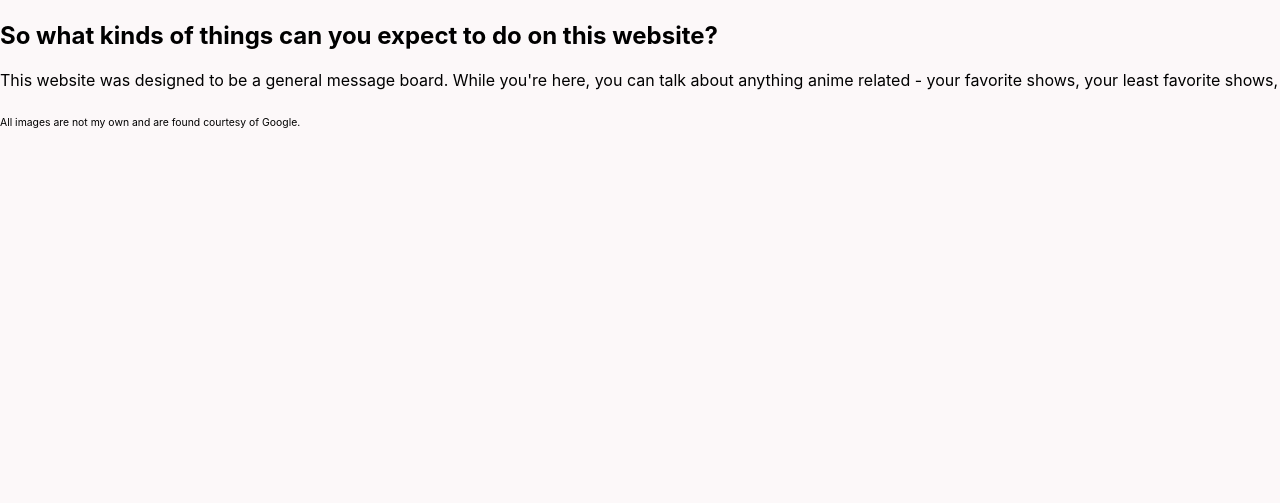
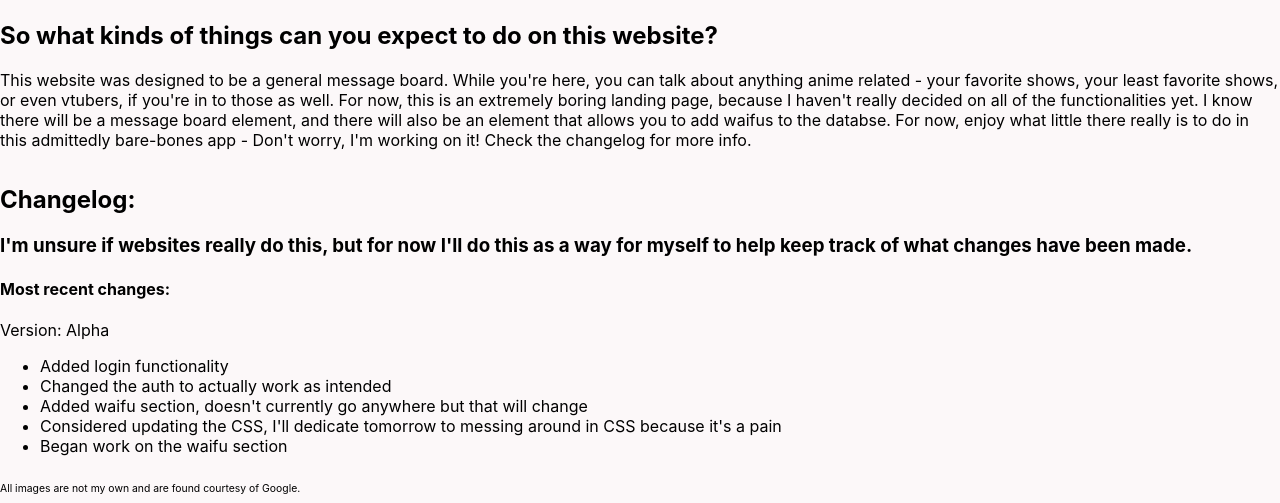
Before and after one commit to gclancy121/message-board-frontend, a React (Create React App) app: page / in a window 1280 px wide. Shown: the part 585-1088 px from the top of the page. Before the commit the page ends 800 px from the top, so only its background shows below. Built offline with nearby package versions, Linux system fonts and the light colour scheme.

Commit message:
finished today's work

```diff
--- a/src/components/LandingPage.js
+++ b/src/components/LandingPage.js
@@ -24,7 +24,23 @@ function LandingPage () {
         </div>
         <div className='site-info'>
             <h2>So what kinds of things can you expect to do on this website?</h2>
-            <p>This website was designed to be a general message board. While you're here, you can talk about anything anime related - your favorite shows, your least favorite shows, </p>
+                <p>This website was designed to be a general message board. While you're here, you can talk about anything anime related - your favorite shows, your least favorite shows, or even vtubers, if you're in to those as well.
+                For now, this is an extremely boring landing page, because I haven't really decided on all of the functionalities yet. I know there will be a message board element, and there will also be an element that allows you to add waifus to the databse.
+                For now, enjoy what little there really is to do in this admittedly bare-bones app - Don't worry, I'm working on it! Check the changelog for more info.
+                </p>
+        </div>
+        <div className="changelog">
+        <h2>Changelog:</h2>
+            <h3>I'm unsure if websites really do this, but for now I'll do this as a way for myself to help keep track of what changes have been made. </h3>
+            <h4>Most recent changes:</h4>
+            <p>Version: Alpha</p>
+            <ul>
+                <li>Added login functionality</li>
+                <li>Changed the auth to actually work as intended</li>
+                <li>Added waifu section, doesn't currently go anywhere but that will change</li>
+                <li>Considered updating the CSS, I'll dedicate tomorrow to messing around in CSS because it's a pain</li>
+                <li>Began work on the waifu section</li>
+            </ul>
         </div>
         <p className='copyright'>All images are not my own and are found courtesy of Google.</p>
     </div>
--- a/src/components/Profile.js
+++ b/src/components/Profile.js
@@ -1,25 +1,28 @@
 import React from 'react';
-import { useNavigate} from 'react-router-dom';
 
 
-
+import "../css/Profile.css";
 const Profile = () => {
     const username = localStorage.getItem('username');
     const message = localStorage.getItem('message');
-
-    const navigate = useNavigate();
 
     function logout() {
         localStorage.clear();
         window.location.reload();
     }
+
+    //replace hard coded info with stateful info once DB is created for it
     return (
         <div className="container">
             <div className='message'>
                 <h2>{message}</h2>
             </div>
             <div className='profile'>
-            <p>Username: {username}</p>
+                <h3>About Me</h3>
+                <img id="profile-picture" src= "https://i.pinimg.com/736x/ba/a2/4e/baa24e0fbad55140f9103dcfc44894b0.jpg"/>
+                <p>Username: {username}</p>
+                <p>Posts: 0</p>
+                <p>Favorite waifu: N/A</p>
             </div>
             <button onClick={logout}>Logout</button>
         </div>
--- a/src/components/waifus/allWaifus.js
+++ b/src/components/waifus/allWaifus.js
@@ -1,7 +1,18 @@
-import React from "react";
+import axios from "axios";
+import React, {useState, useEffect} from "react";
+import URL from "../../url";
 
 
 function AllWaifus() {
+    const [length, setLength] = useState(0);;
+
+    useEffect(() => {
+        axios.get(`${URL}/waifus`).then(response => {
+            setLength(response.data.length);
+        })
+    })
+
+    console.log(length);
     return (
         <div>
             Nothing here yet.
--- /dev/null
+++ b/src/css/Profile.css
@@ -0,0 +1,4 @@
+#profile-picture {
+    width: 200px;
+    height: 200px;
+}
```
Also changed, not shown: src/components/waifus/waifu.js (added, +13 -0 lines).
